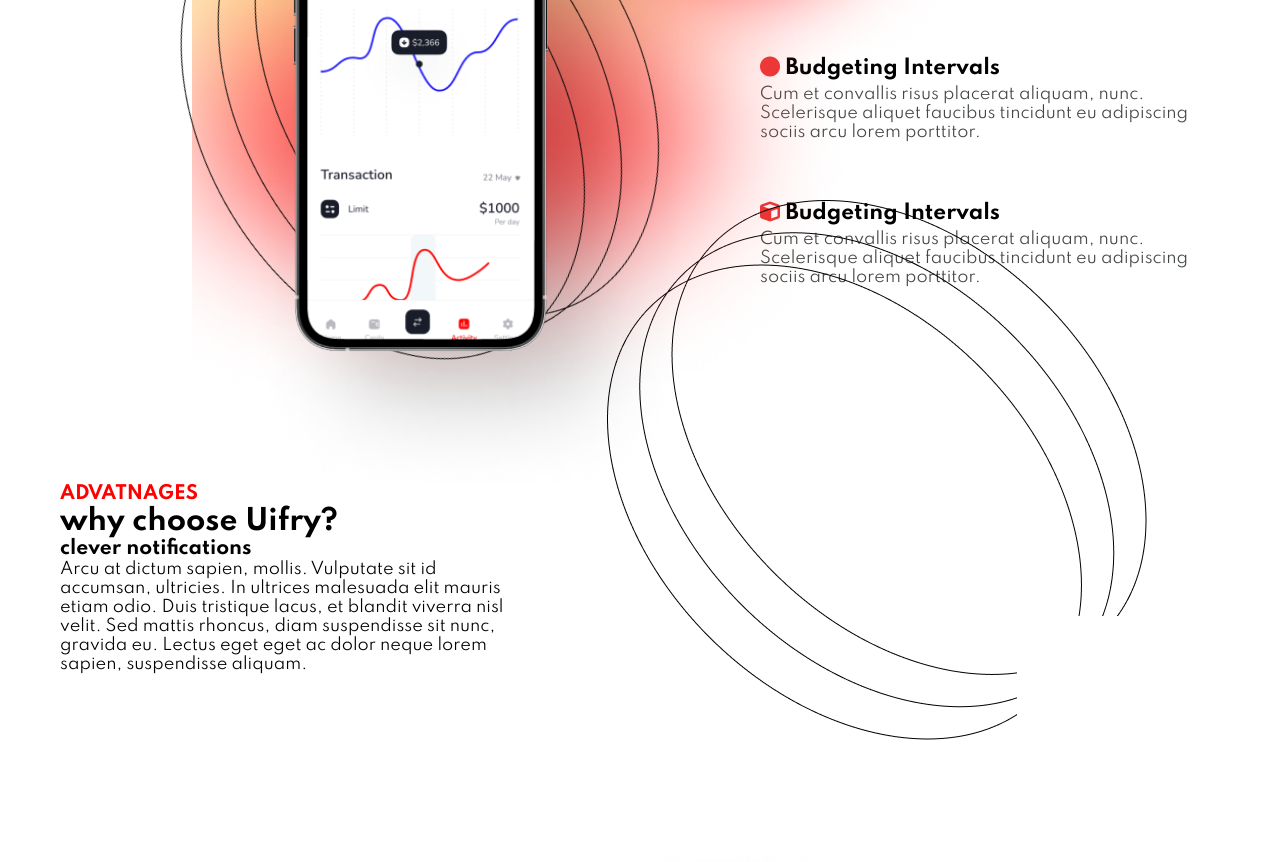
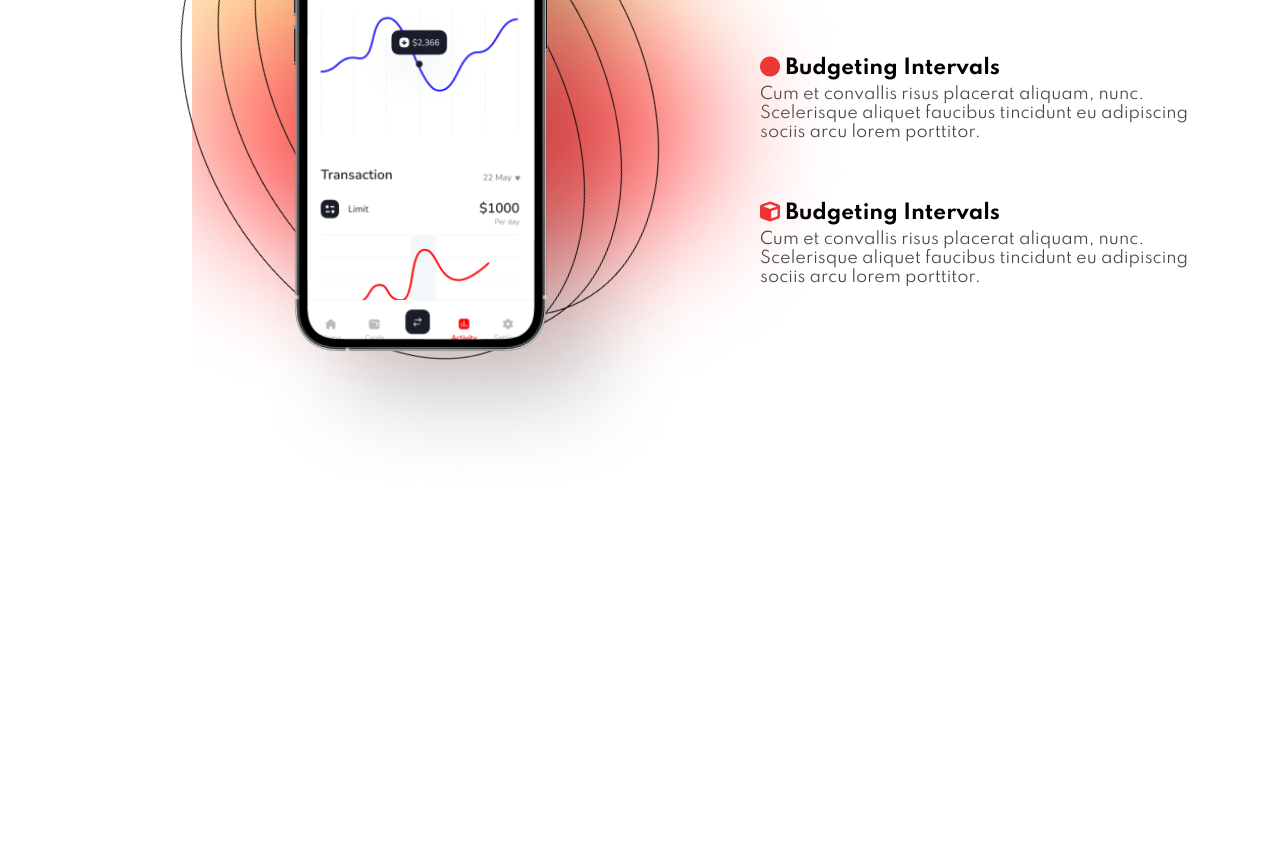
Before and after one commit to Mygauri/mylandingpage, a plain HTML site: page index.html in a window 1280 px wide. Shown: the part 1417-2279 px from the top of the page. After the commit the page ends 1930 px from the top, so only its background shows below. Drawn offline with Linux system fonts and the light colour scheme.

Commit message:
index.html

```diff
--- a/index.html
+++ b/index.html
@@ -104,7 +104,7 @@
     </section>
 
 
-    <section id="advantages">
+<!--     <section id="advantages">
         <div class="divide1">
             <div class="info1">
                 <h2>advatnages</h2>
@@ -129,7 +129,7 @@
 
 
 
-    </section>
+    </section> -->
 
 
 
```
